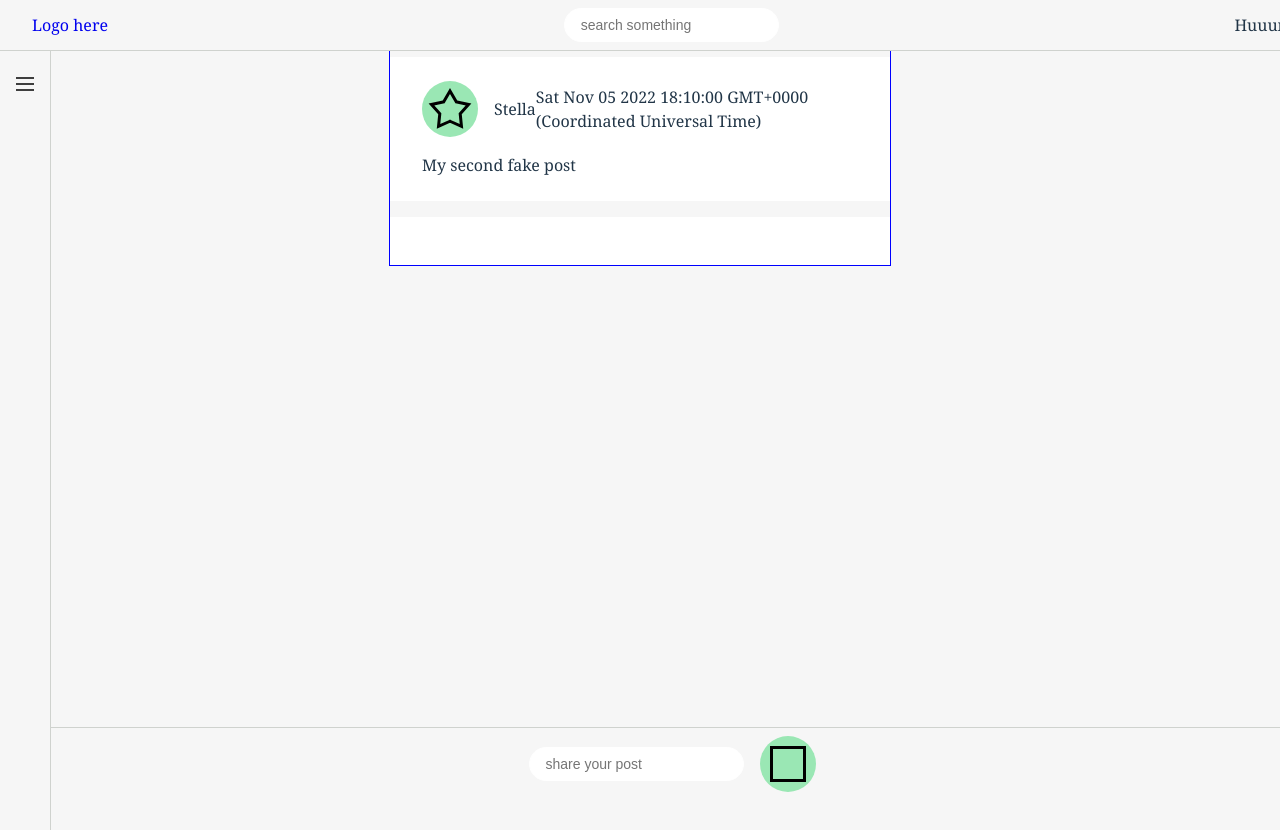
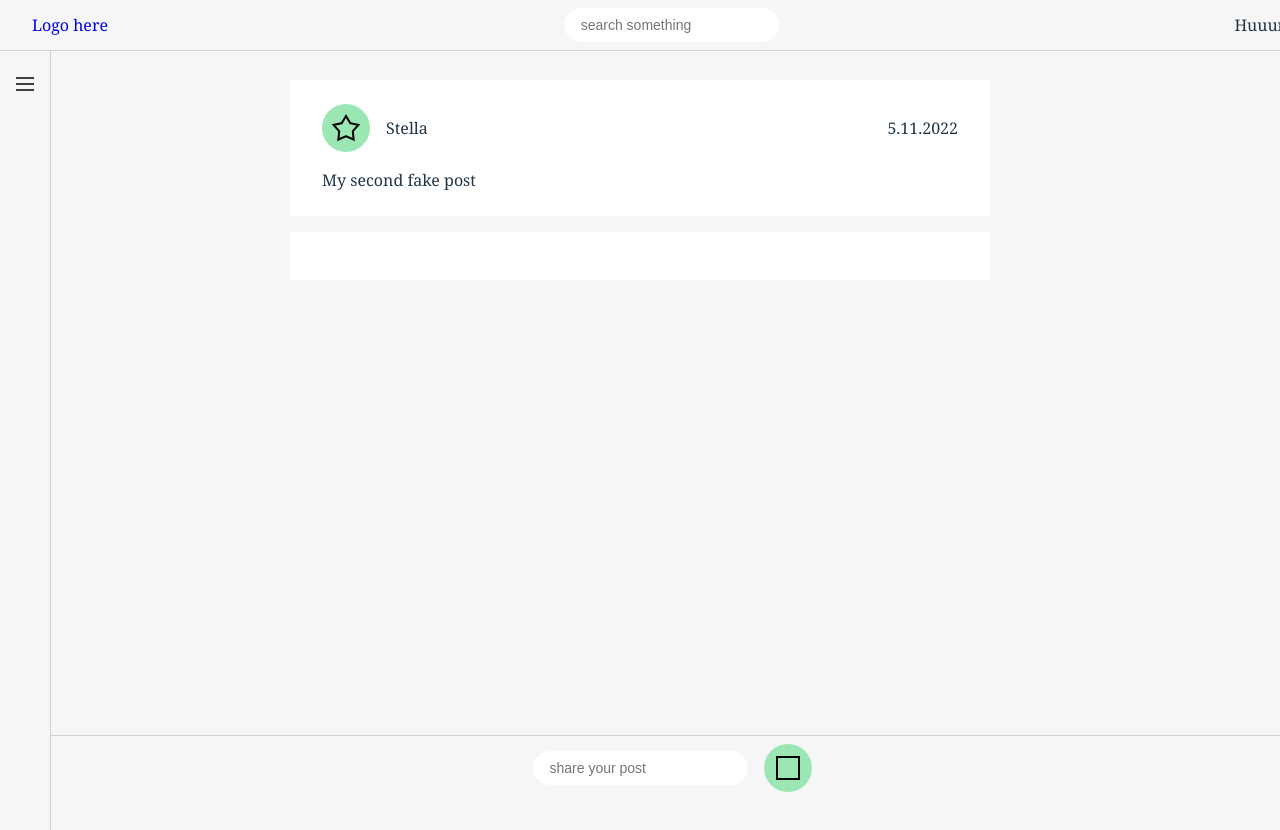
Before and after one commit to 0x00ff00-fi/frontend, a React (Vite) app: page / in a window 1280 px wide. Shown: the top 830 px of the page. Built offline with nearby package versions, Linux system fonts and the light colour scheme.

Commit message:
mamma mia

```diff
--- a/src/App.css
+++ b/src/App.css
@@ -1,16 +1,20 @@
 .c-container {
-  padding-top: 3.5rem;
+  padding-top: 5rem;
   margin: 0 auto;
-  width: 500px;
-  border: 1px solid blue;
+  width: 700px;
   display: flex;
   flex-direction: column;
   gap: 1rem;
 }
-.icon {
+.icon-bg {
   display: flex;
-  height: 3rem;
+  align-items: center;
+  height: 2rem;
   background-color: var(--c-prm-3);
   border-radius: 50%;
-  padding: 4px;
+  padding: .5rem;
 }
+.icon {
+  width: 2rem;
+  height: 2rem;;
+}
--- a/src/App.jsx
+++ b/src/App.jsx
@@ -8,8 +8,8 @@ function iconObject(obj) {
     if (typeof obj !== "object") return obj;
     if (!obj?.icon) return obj;
     const icon = (
-        <div className="icon">
-            <img src={`/src/assets/${obj.icon}.svg`}></img>
+        <div className="icon-bg">
+            <img className="icon" src={`/src/assets/${obj.icon}.svg`}></img>
         </div>
     );
     return {
--- a/src/components/Card/index.jsx
+++ b/src/components/Card/index.jsx
@@ -1,4 +1,4 @@
-import React, {useEffect} from "react";
+import React, { useEffect } from "react";
 import "./styles.css";
 
 export default function (props) {
@@ -12,7 +12,15 @@ export default function (props) {
                         <div>{post?.icon}</div>
                         <span>{post?.name}</span>
                     </div>
-                    <div>{""+post?.created_at}</div>
+                    <div>
+                        {post?.created_at &&
+                            new Intl.DateTimeFormat("fi-FI", {
+                                year: "numeric",
+                                month: "numeric",
+                                day: "numeric",
+                                hour12: false,
+                            }).format(post.created_at)}
+                    </div>
                 </div>
             )}
             <div className="card-body">
```
